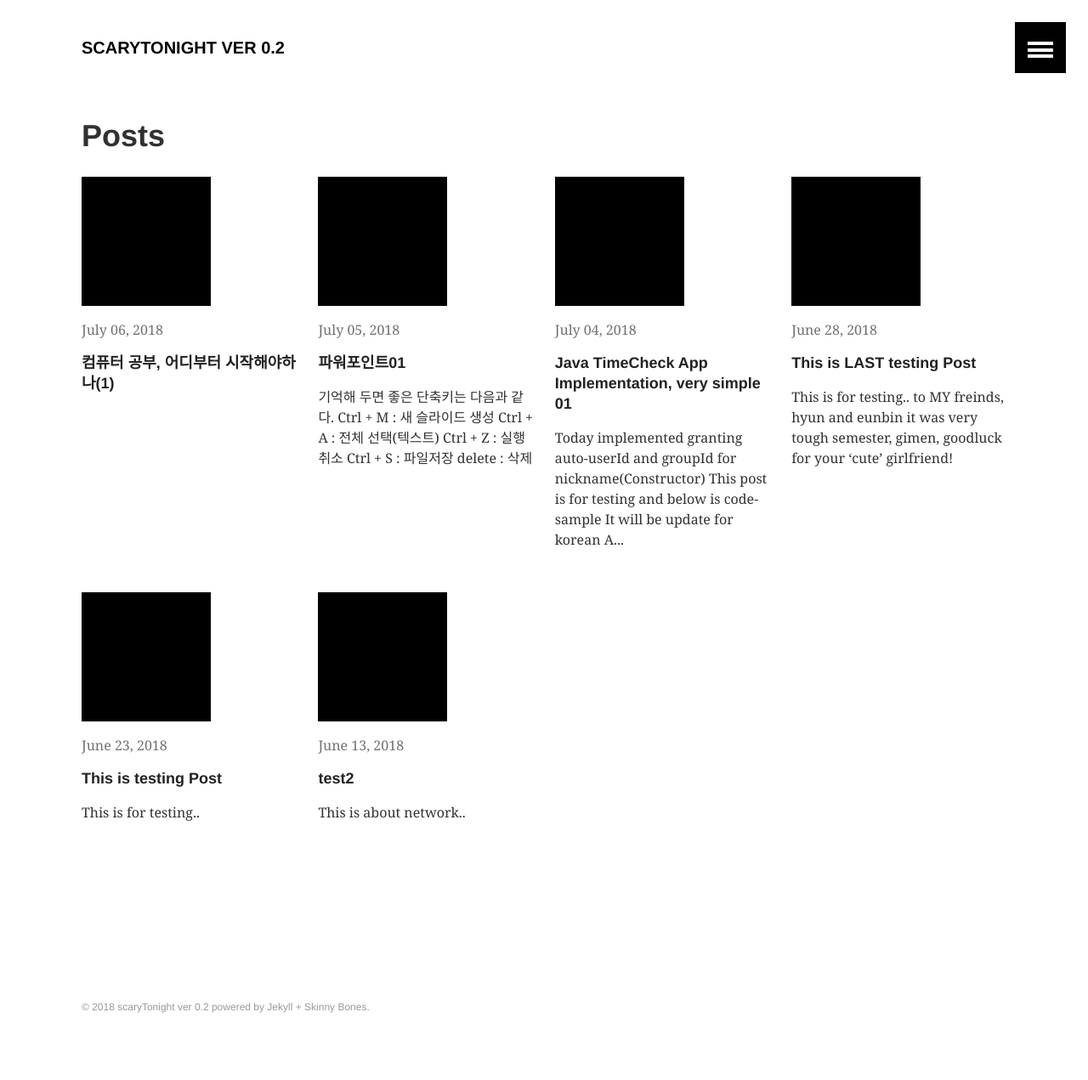
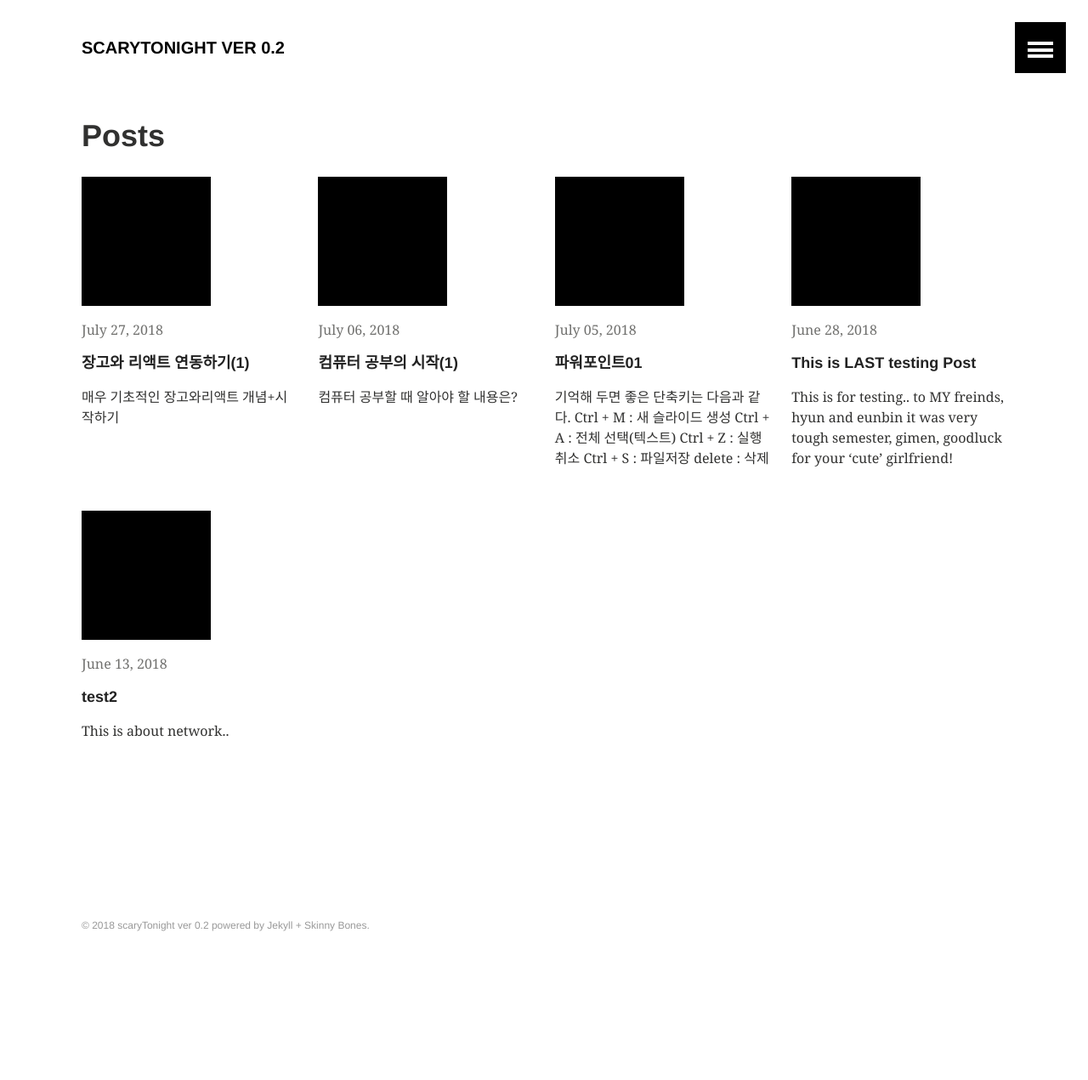
Before and after one commit to KisungKim/s, a Jekyll site: the page built from index.md, in a window 1280 px wide. Shown: the whole page at 85% size. Built offline with Jekyll 4.4.1, drawn with Linux system fonts in a browser that asks for light colours; after the commit the page ends 1175 px from its top, so only the background shows below that; part of the change alters nothing that is shown.

Commit message:
about django

````diff
--- a/_posts/2018-07-06-BasicAboutComputer01.md
+++ b/_posts/2018-07-06-BasicAboutComputer01.md
@@ -1,10 +1,10 @@
 ---
 layout: article
-title: "컴퓨터 공부, 어디부터 시작해야하나(1)"
+title: "컴퓨터 공부의 시작(1)"
 ---
 
 
-<code></code>
+<code>컴퓨터 공부할 때 알아야 할 내용은?</code>
 
 
 <br/>
--- /dev/null
+++ b/_posts/2018-07-27-ReactWithDjango01.md
@@ -0,0 +1,157 @@
+---
+layout: default
+title: "장고와 리액트 연동하기(1)"
+---
+
+> 매우 기초적인 장고와리액트 개념+시작하기
+>
+
+## 장고는 어떤 것이고 리액트는 어떤 것일까
+
+<section style="color:gray">
+<h6>"이번 포스팅은 제가 4학년 1학기 여름방학 때, 친구와 프로젝트를 수행하며 프론트 라이브러리인 리액트와<br/>
+백엔드 프레임워크인 장고를 연동하는 과정에서 배웠던 점을 공유하는데에 목적이 있습니다"
+</h6>
+</section>
+<br/>
+<br/>
+<section>
+프로젝트를 시작하는 맨 처음, 나는 js를 비롯한 프론트를 거의 접해보지 못했고 친구는학기중에 react를 조금 접한 수준.<br/>
+따라서 앞으로 기획이나 프로젝트를 완성시키기 위해서 내가 그나마 접해보았던 장고와 친구가 활용 가능한 ReactApp을 연동시키기 위해 구글링을 해보았다.
+<br/>
+<br/>
+<span style="background-color:yellow"><b>리엑트?자바스크립트?가 거의 처음이라면, 시간이 많다면 옆 튜토리얼을 직접 따라해보면 됩니다>>
+</b></span>
+<a href="https://reactjs.org/tutorial/tutorial.html"> 리액트 튜토리얼</a>
+<br/>
+<span style="background-color:yellow"><b>
+장고가 처음이라면, 옆 튜터리얼을 직접 따라해보면 됩니다>>
+</b></span>
+<a href="https://tutorial.djangogirls.org/ko/django/"> 장고걸스</a>
+<br/>
+<br/>
+기타 개념에 대한 내용은 구글에 친절한 분이 많으니 검색해서 같은 글 몇번 보다 보면 이해가 될겁니다
+</section>
+
+## 시작하기: Python3, MacOs, Django2.0을 사용했습니다
+1. 먼저 프로젝트 폴더를 만들고 장고 프로젝트를 생성해야 합니다.<br/>
+2. 장고 프로젝트를 생성하기 전, 가상환경을 먼저 셋팅해 줍니다<br/>
+가상환경은 (다른 여러 이유가 있겠지만) 독립적인 개발환경셋팅과 더불어
+앞으로의 개발에서 타인과 api들을 자유롭게 공유할 수 있는데 도움을 줍니다<br/>
+<h6 style="color:gray">
+"예를 들어 본인이 재수학원에서 재수공부를 한다고 가정해봅시다. 물론 재수공부를 카페, 공공도서관, 집 등에서 할 수도 있겠지만
+재수학원과 가까운 독서실에서 공부하면 더 효율이 오를겁니다. 이때 '재수학원과 가까운 독서실'은 평소에 친구를 만나거나 부모님을
+만나는 장소와는 독립된 장소인데, 가상환경도 이와 비슷하다고 생각하면 됩니다. 본인이 컴퓨터에서 평소에 개발하던 환경과 독립된 하나의
+환경을 만든다고 할 수 있겠죠. 만약 그 독서실에 본인 자리가 있다면,
+본인이 공부하던 책들도 그곳에 있을테니 다른곳에서 공부할 때에는 그 안의 책들만 가져와 장소만 바꾸면 됩니다. '책들만 가져와 장소만 바꾼다'
+는 개발과정에서 내가 설치한 api의 목록들을 타인의 개발환경에 쉽게 적용시켜 설치할 수 있음을 의미합니다"
+</h6>
+
+```
+// 파이썬 명령어를 통해 venv_ver01이라는 가상환경을 만듭니다
+gimgiseong-ui-MacBook-Pro:basicDjangowithReact_ver2 kisung$ python -m venv venv_ver01
+gimgiseong-ui-MacBook-Pro:basicDjangowithReact_ver2 kisung$ ls
+venv_ver01
+
+// 이제 생성된 venv_ver01이라는 폴더에서 bin 내부에 activate파일을 source라는 명령어로 실행시켜 가상환경안으로 들어갑니다
+gimgiseong-ui-MacBook-Pro:basicDjangowithReact_ver2 kisung$ source venv_ver01/bin/activate
+
+// 아래는 가상환경에 들어온 상태입니다
+(venv_ver01) gimgiseong-ui-MacBook-Pro:basicDjangowithReact_ver2 kisung$
+
+// 이제 장고 프레임워크를 설치해 줍니다, django~=[숫자] 에서 숫자는 본인이 설치하려는 장고의 버젼을 의미합니다. 파이썬 버젼에따라 호환장고 버젼도 다르니 참고하세요
+(venv_ver01) gimgiseong-ui-MacBook-Pro:basicDjangowithReact_ver2 kisung$ pip install django~=2.0
+Collecting django~=2.0
+  Using cached https://files.pythonhosted.org/packages/ab/15/cfde97943f0db45e4f999c60b696fbb4df59e82bbccc686770f4e44c9094/Django-2.0.7-py3-none-any.whl
+Collecting pytz (from django~=2.0)
+  Using cached https://files.pythonhosted.org/packages/30/4e/27c34b62430286c6d59177a0842ed90dc789ce5d1ed740887653b898779a/pytz-2018.5-py2.py3-none-any.whl
+Installing collected packages: pytz, django
+Successfully installed django-2.0.7 pytz-2018.5
+
+// 아까 내가 설치한 api의 목록들을 볼 수 있다고 했습니다. 그 목록들은 아래의 명령어를 통해 파일을 만들어 확인 가능합니다.
+(venv_ver01) gimgiseong-ui-MacBook-Pro:basicDjangowithReact_ver2 kisung$ pip freeze > requirements.txt
+(venv_ver01) gimgiseong-ui-MacBook-Pro:basicDjangowithReact_ver2 kisung$ cat requirements.txt
+Django==2.0.7
+pytz==2018.5
+// 위에 보시면 방금 설치한 Django 2.0.7 버젼이 설치된 것을 볼 수 있습니다(pytz는 무슨놈일까..)
+
+// 이제 장고 프로젝트를 만들어 줍니다. django-admin이라는 명령어에 startproject옵션으로 local_testing이라는 이름의 프로젝트를 생성했습니다
+(venv_ver01) gimgiseong-ui-MacBook-Pro:basicDjangowithReact_ver2 kisung$ django-admin startproject local_testing
+(venv_ver01) gimgiseong-ui-MacBook-Pro:basicDjangowithReact_ver2 kisung$ ls
+local_testing		requirements.txt	venv_ver01
+
+// 프로젝트 내부로 들어갑니다
+(venv_ver01) gimgiseong-ui-MacBook-Pro:basicDjangowithReact_ver2 kisung$ cd local_testing/
+(venv_ver01) gimgiseong-ui-MacBook-Pro:local_testing kisung$ ls
+local_testing	manage.py
+
+// manage.py 파일에 startapp옵션을 통해 app01이라는 이름의 앱을 만들어 줍니다
+// 하나의 프로젝트에는 여러 앱이 있을 수 있습니다
+(venv_ver01) gimgiseong-ui-MacBook-Pro:local_testing kisung$ python manage.py startapp app01
+(venv_ver01) gimgiseong-ui-MacBook-Pro:local_testing kisung$ ls
+app01		local_testing	manage.py
+(venv_ver01) gimgiseong-ui-MacBook-Pro:local_testing kisung$ cd app01/
+(venv_ver01) gimgiseong-ui-MacBook-Pro:app01 kisung$ ls
+__init__.py	admin.py	apps.py		migrations	models.py	tests.py	views.py
+
+// 생성된 app01폴더 내부로 들어가 urls.py를 만들어 줍니다
+// urls.py는 앞으로 많이 활용될 것입니다.
+// 예를 들어서 localhost:portnumber/local_testing/app01/page1 과
+//             localhost:portnumber/local_testing/app01/page2 등으로 client를 redirect해줄 때 앞으로 사용됩니다
+(venv_ver01) gimgiseong-ui-MacBook-Pro:app01 kisung$ vim urls.py
+(venv_ver01) gimgiseong-ui-MacBook-Pro:app01 kisung$ ls
+__init__.py	admin.py	apps.py		migrations	models.py	tests.py	urls.py		views.py
+```
+
+<section>
+이제 migrate라는 명령어가 있습니다 /[project명]/settings.py 의 내용을 build한다고 보시면 되는데 그 전에 settings.py를 좀 건드려 줍니다.
+</section>
+
+```python
+# 먼저 Allowedhost 부분과(이 부분은 여러분이 페이지를 확인하며 접속할 때 허용하는 주소를 포함합니다 '*' 은 모든 접근에 대해 허용한다는 의미)
+# 일단은 아래와 같이 작성합니다
+ALLOWED_HOSTS = ['127.0.0.1', '.pythonanywhere.com', 'localhost']
+
+# 두 번째로 설치한 app01을 root프로젝트에서 인식할 수 있도록 아래와 같이 적어줍니다.
+INSTALLED_APPS = [
+    'django.contrib.admin',
+    'django.contrib.auth',
+    'django.contrib.contenttypes',
+    'django.contrib.sessions',
+    'django.contrib.messages',
+    'django.contrib.staticfiles',
+    'app01',
+]
+
+# 데이터베이스의 경우 지금은 활용하지 않을 예정입니다. 구글링하시면 mysql등 본인의 db와 연동시킬 수 있는 방법을 찾을 수 있습니다
+# 나머지 내용은 '장고걸스'를 참고하시면 됩니다
+```
+
+이제 디렉토리 위치를 이동해 build합니다
+
+```
+(venv_ver01) gimgiseong-ui-MacBook-Pro:app01 kisung$ cd ..
+(venv_ver01) gimgiseong-ui-MacBook-Pro:local_testing kisung$ python manage.py makemigrations
+No changes detected
+(venv_ver01) gimgiseong-ui-MacBook-Pro:local_testing kisung$ python manage.py migrate
+Operations to perform:
+  Apply all migrations: admin, auth, contenttypes, sessions
+Running migrations:
+  Applying contenttypes.0001_initial... OK
+  Applying auth.0001_initial... OK
+  Applying admin.0001_initial... OK
+  Applying admin.0002_logentry_remove_auto_add... OK
+  Applying contenttypes.0002_remove_content_type_name... OK
+  Applying auth.0002_alter_permission_name_max_length... OK
+  Applying auth.0003_alter_user_email_max_length... OK
+  Applying auth.0004_alter_user_username_opts... OK
+  Applying auth.0005_alter_user_last_login_null... OK
+  Applying auth.0006_require_contenttypes_0002... OK
+  Applying auth.0007_alter_validators_add_error_messages... OK
+  Applying auth.0008_alter_user_username_max_length... OK
+  Applying auth.0009_alter_user_last_name_max_length... OK
+  Applying sessions.0001_initial... OK
+(venv_ver01) gimgiseong-ui-MacBook-Pro:local_testing kisung$
+```
+
+이제 리엑트 라이브러리를 연결시키기 위한 준비가 끝났습니다. 다음은 리엑트 라이브러리를 어떻게 연결시킬 지 적을 예정입니다.
--- a/_posts/java_programming/2018-06-23-test-post.md
+++ /dev/null
@@ -1,21 +0,0 @@
----
-layout: default
-title: "This is testing Post"
----
-
-This is for testing..
-
-
-```java
-int testing = 1;
-int post = 1;
-int result = testing - post;
-System.out.println("Guess what: "+result);
-```
-
-```python
-testing = 1
-post = 1
-result = testing-post
-print(result)
-```
--- a/_posts/java_programming/2018-07-04-TimeCheckJava01.md
+++ /dev/null
@@ -1,32 +0,0 @@
----
-layout: default
-title: "Java TimeCheck App Implementation, very simple 01"
----
-
-
-Today implemented granting auto-userId and groupId for nickname(Constructor)<br>
-This post is for testing and below is code-sample<br>
-It will be update for korean ASAP!!<br>
-Class is Group, Client, GroupManager, SystemManager, SystemMain...<br>
-It's version for 0703 and its for android java code<br>
-
-
-```java
-	public Client(String nickName) {
-		this.nickName = nickName;
-		Random random = new Random();
-		int temp = random.nextInt(100000);
-		boolean duplicated = true;
-		while(duplicated) {
-			for (Client before : SystemManager.getSystemInstance().getAllMember()) {
-				if (before.getMemId() == temp) {
-					temp++;
-					break;
-				}
-			}
-			duplicated = false;
-		}
-		this.memId = temp;
-		System.out.println(nickName+" your id is "+temp+" .. ! ");
-	}
-```
````
